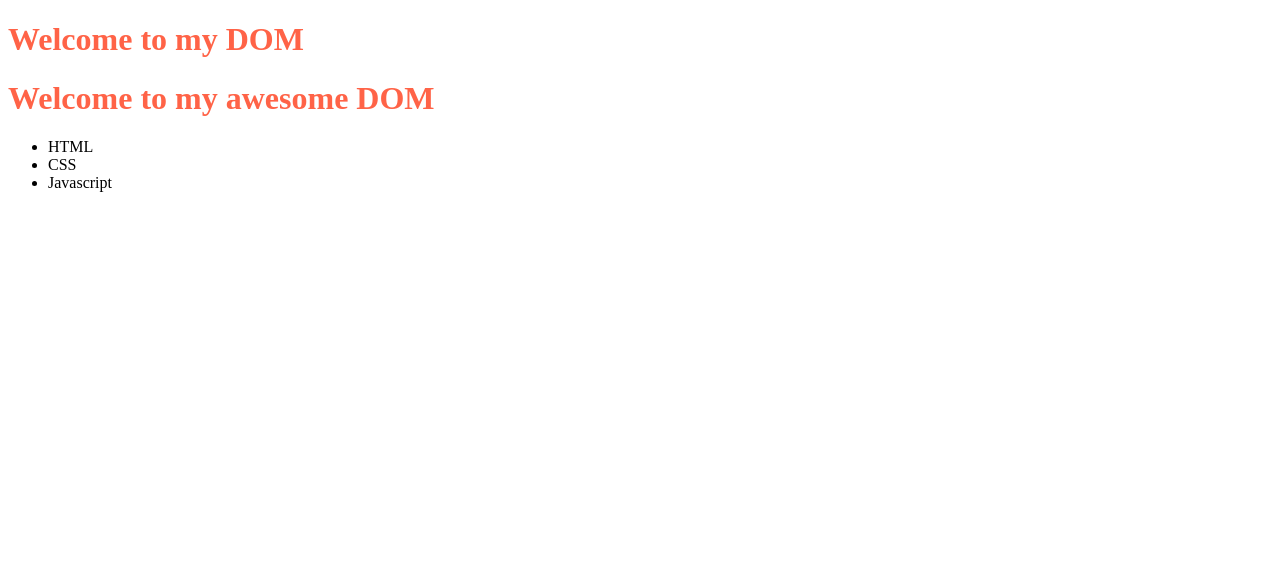
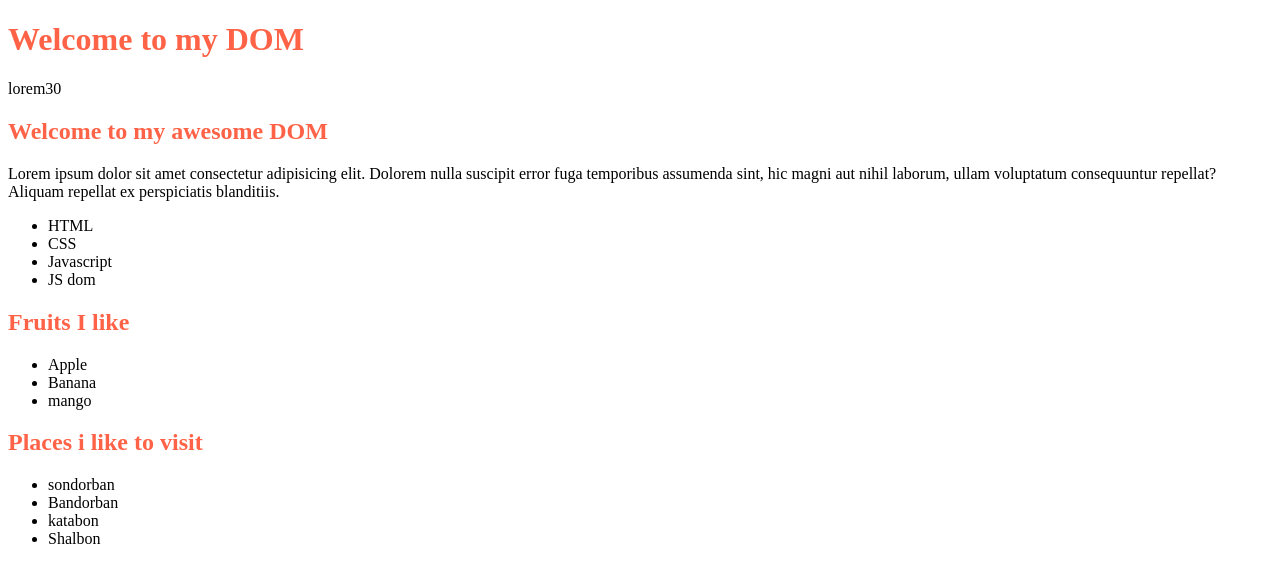
Before and after one commit to meheraz1100/M-24-tour-of-dom, a plain HTML site: page index.html in a window 1280 px wide. Drawn offline with Linux system fonts and the light colour scheme.

Commit message:
class selector, id selector

```diff
--- a/index.html
+++ b/index.html
@@ -9,15 +9,70 @@
 <body>
     <header>
         <h1>Welcome to my DOM</h1>
+        <p>lorem30</p>
     </header>
     <main>
+        <section>
             <h1>Welcome to my awesome DOM</h1>
+            <p>Lorem ipsum dolor sit amet consectetur adipisicing elit. Dolorem nulla suscipit error fuga temporibus assumenda sint, hic magni aut nihil laborum, ullam voluptatum consequuntur repellat? Aliquam repellat ex perspiciatis blanditiis.</p>
             <ul>
                 <li>HTML</li>
                 <li>CSS</li>
                 <li>Javascript</li>
+                <li>JS dom</li>
             </ul>
+        </section>
+        <section class="fruits-container">
+            <h1 id="fruits-title" class="sample-class random-class some-class blue-bg">Fruits I like</h1>
+            <ul>
+                <li>Apple</li>
+                <li>Banana</li>
+                <li>mango</li>
+            </ul>
+        </section>
+        <section>
+            <h1 id="places-title">Places i like to visit</h1>
+            <ul>
+                <li class="important-places">sondorban</li>
+                <li class="important-places">Bandorban</li>
+                <li class="important-places">katabon</li>
+                <li class="other-places">Shalbon</li>
+            </ul>
+        </section>
     </main>
     <script src="js/dom.js"></script>
+    <script>
+        // option - 01
+        const liCollection = document.getElementsByTagName('li')
+        // console.log(liCollection);
+        for(const li of liCollection){
+            //console.log(li.innerText);
+        }
+        const allHeading = document.getElementsByTagName('h1');
+        for(const h1 of allHeading){
+            //console.log(h1.innerText);
+        }
+
+        // option - 2
+        const fruitstitle = document.getElementById('fruits-title');
+        //fruitstitle.innerText = "Fruits changed by javascript";
+
+        // option - 3
+        const places = document.getElementsByClassName('important-places');
+        for(const place of places){
+            //console.log(place.innerText);
+        }
+        // console.log(document.getElementsByClassName('important-places'))
+
+        // query selector all
+        // option - 4
+        const someLi = document.querySelectorAll('.fruits-container li');
+        // console.log(someLi);
+        for(const li of someLi){
+            //console.log(li.innerText);
+        }
+        // option - 5
+        // query selector
+    </script>
 </body>
 </html>
```
Lines whose indentation alone changed are shown as unchanged.
